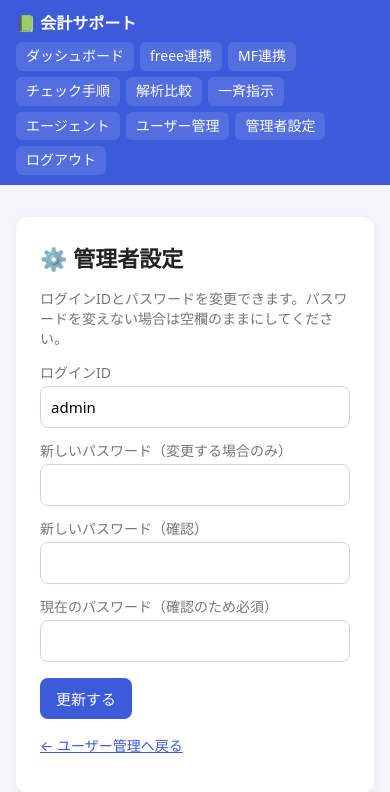
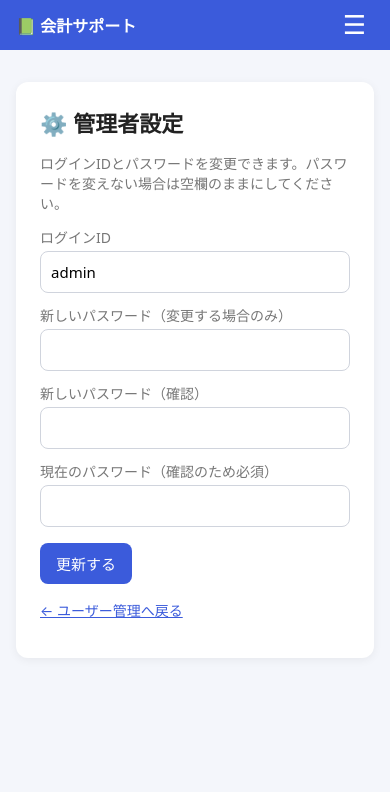
Before and after one commit to system-asayama/accounting-support-app, a Flask app: page /admin/settings in a window 390 px wide. Shown: the top 792 px of the page. Run offline with Flask 3, Linux system fonts and the light colour scheme; the visitor is signed in with stand-in values (Sample User, id 1); data comes from the database, SQL or seed files in the repository.

Commit message:
feat: モバイルのナビをハンバーガーメニュー（☰）に畳む
- 640px以下でナビを非表示にし、☰ ボタンで開閉するトグルを追加
- デスクトップは従来どおりインライン表示（変更なし）
- aria-expanded を切り替えてアクセシビリティに配慮

Co-Authored-By: Claude Opus 4.8 <noreply@anthropic.com>
Claude-Session: https://claude.ai/code/session_013bfEzerMjsfEDz2T36fFSG

```diff
--- a/templates/base.html
+++ b/templates/base.html
@@ -16,9 +16,13 @@
     header nav a { color:#fff; text-decoration:none; padding:6px 10px; border-radius:6px;
                    font-size:14px; line-height:1.2; white-space:nowrap; }
     header nav a:hover { background:rgba(255,255,255,.18); }
+    .nav-toggle { display:none; background:none; border:none; color:#fff; font-size:26px;
+                  line-height:1; cursor:pointer; padding:2px 8px; margin:0; }
     @media (max-width:640px) {
-      header .brand { font-size:16px; width:100%; margin-right:0; }
-      header nav { width:100%; }
+      header .brand { font-size:16px; }
+      .nav-toggle { display:block; }
+      header nav { display:none; width:100%; flex-direction:column; gap:4px; }
+      header nav.open { display:flex; }
       header nav a { background:rgba(255,255,255,.12); }
     }
     .container { max-width:840px; margin:32px auto; padding:0 16px; }
@@ -66,7 +70,9 @@
   <header>
     <a class="brand" href="{{ url_for('dashboard') if current_user else url_for('login') }}"
        style="color:#fff; text-decoration:none;">📗 会計サポート</a>
-    <nav>
+    <button class="nav-toggle" type="button" aria-label="メニュー" aria-expanded="false"
+            onclick="var n=document.getElementById('mainnav');var o=n.classList.toggle('open');this.setAttribute('aria-expanded',o);">☰</button>
+    <nav id="mainnav">
       {% if current_user %}
         <a href="{{ url_for('dashboard') }}">ダッシュボード</a>
         <a href="{{ url_for('freee_status') }}">freee連携</a>
```
